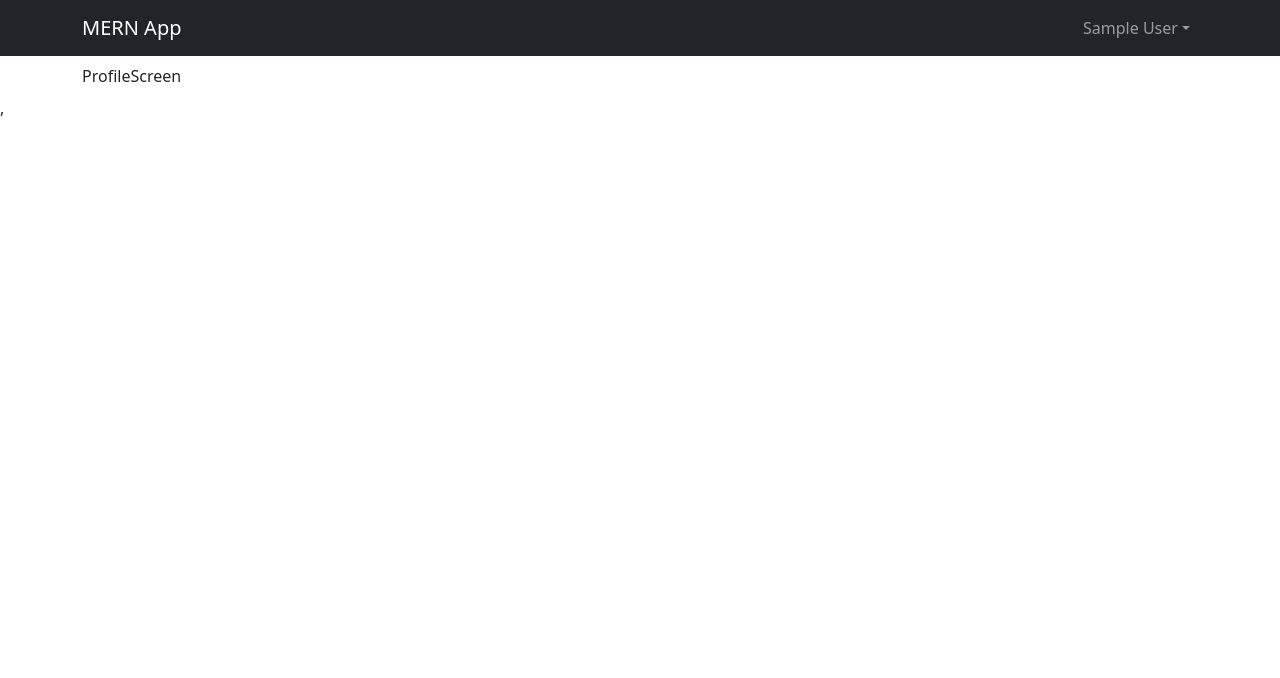
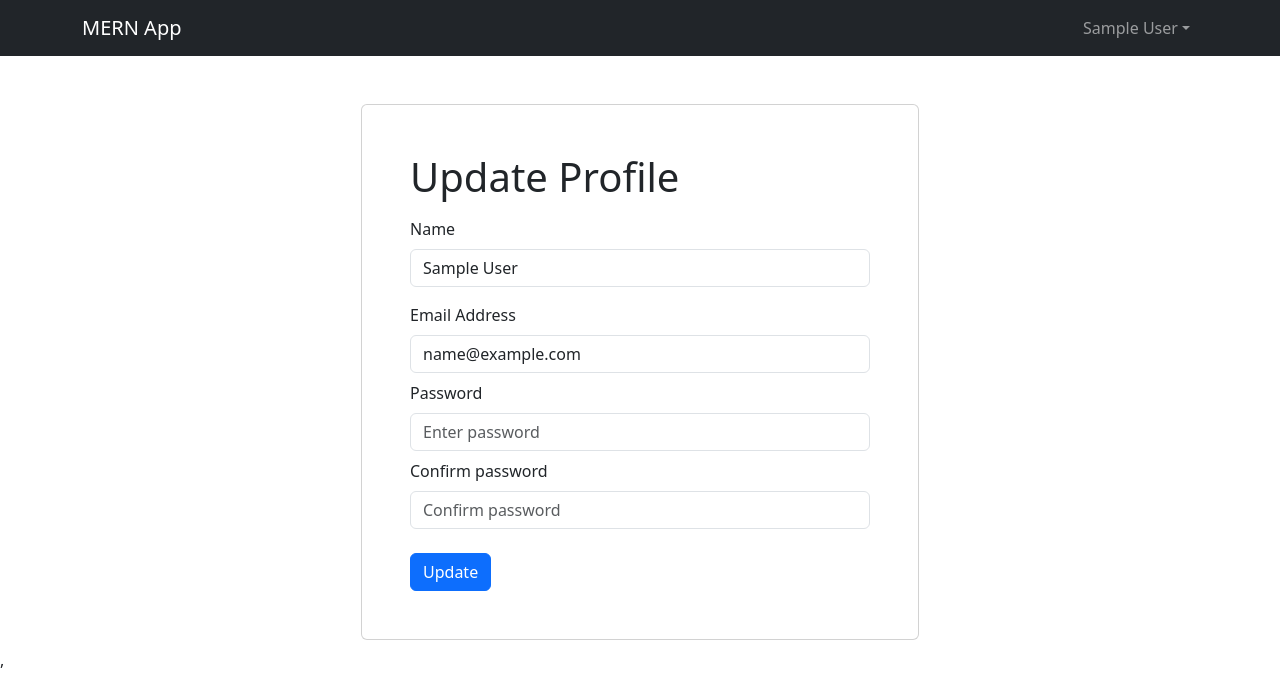
Before and after one commit to gustavoeffting/mern-auth, a React (Vite) app in the folder frontend/: page /profile in a window 1280 px wide. Shown: the top 678 px of the page. Built offline with nearby package versions, Linux system fonts and the light colour scheme; sample sign-in values are in the browser's storage.

Commit message:
implement update profile

```diff
--- a/frontend/src/screens/ProfileScreen.jsx
+++ b/frontend/src/screens/ProfileScreen.jsx
@@ -1,8 +1,101 @@
-import React from 'react'
+import { useState, useEffect } from "react";
+import { Form, Button } from 'react-bootstrap';
+import FormContainer from '../components/FormContainer'
+import { useDispatch, useSelector } from "react-redux";
+import { setCredentials } from "../slices/authSlice";
+import { useUpdateMutation } from "../slices/usersApiSlice";
+import { toast } from "react-toastify";
 
 const ProfileScreen = () => {
+  const [name, setName] = useState('')
+  const [email, setEmail] = useState('')
+  const [password, setPassword] = useState('')
+  const [confirmPassword, setConfirmPassword] = useState('')
+
+  const dispatch = useDispatch();
+  const { userInfo } = useSelector((state) => state.auth)
+
+  const [update, { isLoading }] = useUpdateMutation()
+
+  useEffect(() => {
+    setName(userInfo.name)
+    setEmail(userInfo.email)
+  }, [userInfo.setName, userInfo.setEmail])
+
+  const submitHandler = async (event) => {
+    event.preventDefault();
+
+    if (password !== confirmPassword) {
+      toast.error('Passwords not matching!')
+      return
+    }
+
+    try {
+      const res = await update({
+        _id: userInfo._id,
+        name,
+        email,
+        password
+      }).unwrap()
+
+      dispatch(setCredentials({ ...res }))
+      toast.success('Profile updated!')
+    } catch (err) {
+      toast.error(err?.data?.message || err.error)
+    }
+  }
+
   return (
-    <div>ProfileScreen</div>
+    <FormContainer>
+      <h1>Update Profile</h1>
+
+      <Form.Group className="my-2" controlId="name">
+        <Form.Label>Name</Form.Label>
+        <Form.Control
+          type="text"
+          placeholder="Enter name"
+          value={name}
+          onChange={(e) => setName(e.target.value)}
+        ></Form.Control>
+      </Form.Group>
+
+      <Form onSubmit={submitHandler}>
+        <Form.Group className="my-2" controlId="email">
+          <Form.Label>Email Address</Form.Label>
+          <Form.Control
+            type="email"
+            placeholder="Enter email"
+            value={email}
+            onChange={(e) => setEmail(e.target.value)}
+          ></Form.Control>
+        </Form.Group>
+
+        <Form.Group className="my-2" controlId="password">
+          <Form.Label>Password</Form.Label>
+          <Form.Control
+            type="password"
+            placeholder="Enter password"
+            value={password}
+            onChange={(e) => setPassword(e.target.value)}
+          ></Form.Control>
+        </Form.Group>
+
+        <Form.Group className="my-2" controlId="confirmPassword">
+          <Form.Label>Confirm password</Form.Label>
+          <Form.Control
+            type="password"
+            placeholder="Confirm password"
+            value={confirmPassword}
+            onChange={(e) => setConfirmPassword(e.target.value)}
+          ></Form.Control>
+        </Form.Group>
+
+        <Button type="submit" disabled={isLoading} variant="primary" className="mt-3">
+          {isLoading ? 'Loading...' : 'Update'}
+        </Button>
+
+      </Form>
+    </FormContainer>
   )
 }
 
--- a/frontend/src/slices/usersApiSlice.js
+++ b/frontend/src/slices/usersApiSlice.js
@@ -23,7 +23,14 @@
         method: 'POST',
       })
     }),
+    update: builder.mutation({
+      query: (data) => ({
+        url: `${USERS_URL}/profile`,
+        method: 'PUT',
+        body: data
+      })
+    })
   })
 })
 
-export const { useLoginMutation, useRegisterMutation, useLogoutMutation } = usersApiSlice
+export const { useLoginMutation, useRegisterMutation, useLogoutMutation, useUpdateMutation } = usersApiSlice
```
